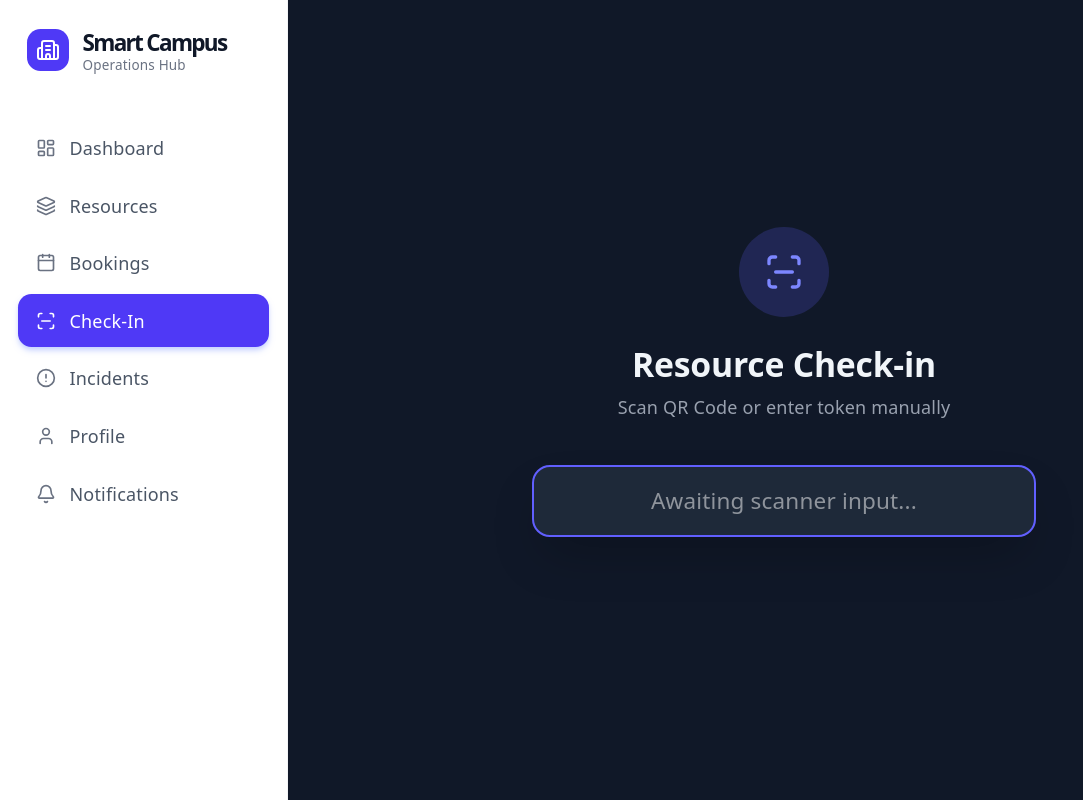
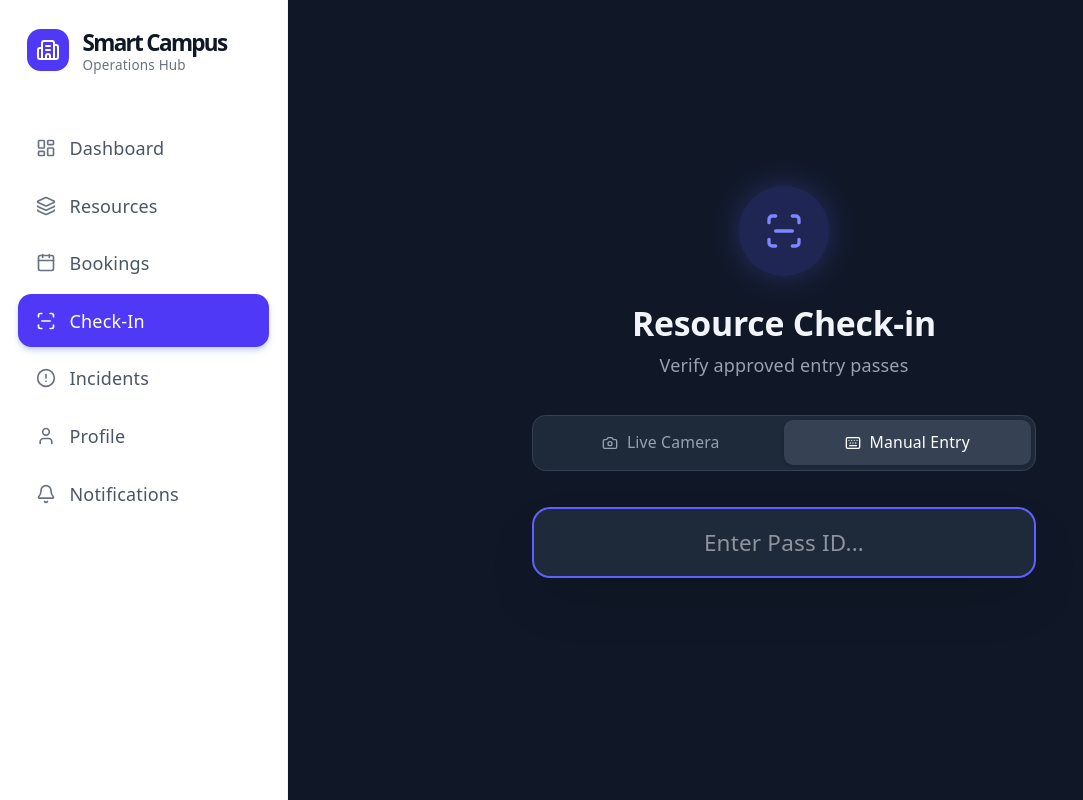
Before and after one commit to Janith303/it3030-paf-2026-Smart-Campus-group18, a React (Vite) app in the folder frontend/: page /admin/check-in in a window 1280 px wide. Shown: the whole page, without its empty margins (0-1083 px from the left). Built offline with nearby package versions, Linux system fonts and the light colour scheme.

Commit message:
QR scan using Camera

```diff
--- a/frontend/package.json
+++ b/frontend/package.json
@@ -11,10 +11,13 @@
   },
   "dependencies": {
     "@tailwindcss/vite": "^4.2.2",
+    "@yudiel/react-qr-scanner": "^2.5.1",
     "axios": "^1.14.0",
     "lucide-react": "^1.8.0",
+    "qrcode.react": "^4.2.0",
     "react": "^19.2.4",
     "react-dom": "^19.2.4",
+    "react-qr-code": "^2.0.18",
     "react-router-dom": "^7.14.0",
     "tailwindcss": "^4.2.2"
   },
--- a/frontend/src/components/Admin/CheckInScreen.jsx
+++ b/frontend/src/components/Admin/CheckInScreen.jsx
@@ -1,22 +1,28 @@
 import React, { useState } from 'react';
-import { Sidebar, Topbar } from './navbar'; // Adjust based on your setup
-import { ScanLine, CheckCircle2, AlertCircle, XCircle } from 'lucide-react';
+import { Sidebar, Topbar } from './navbar';
+import { ScanLine, CheckCircle2, AlertCircle, XCircle, Camera, Keyboard } from 'lucide-react';
+import { Scanner } from '@yudiel/react-qr-scanner';
 
 export default function CheckInScreen() {
   const [token, setToken] = useState('');
-  const [status, setStatus] = useState(null); // 'success', 'error', 'warning'
+  const [status, setStatus] = useState(null);
   const [message, setMessage] = useState('');
   const [bookingDetails, setBookingDetails] = useState(null);
 
-  const handleScan = async (e) => {
-    e.preventDefault();
-    if (!token.trim()) return;
+  const [useCamera, setUseCamera] = useState(false);
+  const [cameraError, setCameraError] = useState('');
+
+  const [cameras, setCameras] = useState([]);
+  const [activeCameraId, setActiveCameraId] = useState('');
+
+  const processToken = async (scannedToken) => {
+    if (!scannedToken || !scannedToken.trim()) return;
 
     setStatus(null);
     setBookingDetails(null);
 
     try {
-      const response = await fetch(`http://localhost:8080/api/bookings/verify?token=${token}`, {
+      const response = await fetch(`http://localhost:8080/api/bookings/verify?token=${scannedToken}`, {
         method: 'PATCH'
       });
 
@@ -35,39 +41,146 @@ export default function CheckInScreen() {
       setMessage("Server connection failed.");
     }
 
-    setToken(''); // Clear the input for the next scan
+    setToken('');
+  };
+
+  const handleManualSubmit = (e) => {
+    e.preventDefault();
+    processToken(token);
+  };
+
+  const toggleCamera = async (state) => {
+    setCameraError('');
+    setUseCamera(state);
+
+    if (state && cameras.length === 0) {
+      try {
+        await navigator.mediaDevices.getUserMedia({ video: true });
+        const devices = await navigator.mediaDevices.enumerateDevices();
+        const videoDevices = devices.filter(device => device.kind === 'videoinput');
+
+        setCameras(videoDevices);
+
+        // Make sure we actually grab a valid string ID
+        if (videoDevices.length > 0 && videoDevices[0].deviceId) {
+          setActiveCameraId(videoDevices[0].deviceId);
+        } else {
+          setCameraError("Camera found, but ID is missing. Check permissions.");
+        }
+      } catch (err) {
+        console.error(err);
+        setCameraError("Camera permission denied by browser.");
+      }
+    }
+  };
+
+  // Build the safest possible camera constraints to prevent OverconstrainedError
+  const getSafeConstraints = () => {
+    const baseConstraints = activeCameraId
+      ? { deviceId: { exact: activeCameraId } }
+      : { facingMode: "user" };
+
+    return {
+      ...baseConstraints,
+      width: { ideal: 640 }, // Keep resolution requests low and flexible
+      height: { ideal: 480 },
+      advanced: [] // This strips out Auto-Focus requests that crash laptop webcams!
+    };
   };
 
   return (
     <div className="flex min-h-screen bg-gray-900 text-white">
-      {/* Optional: You can hide the sidebar here to make it look like a dedicated security tablet */}
       <Sidebar />
       <div className="flex-1 flex flex-col ml-64">
 
         <main className="flex-1 p-8 flex items-center justify-center">
           <div className="max-w-md w-full">
 
-            <div className="text-center mb-10">
-              <div className="bg-indigo-500/20 w-20 h-20 rounded-full flex items-center justify-center mx-auto mb-6">
+            <div className="text-center mb-8">
+              <div className="bg-indigo-500/20 w-20 h-20 rounded-full flex items-center justify-center mx-auto mb-6 shadow-[0_0_30px_rgba(99,102,241,0.3)]">
                 <ScanLine size={40} className="text-indigo-400" />
               </div>
               <h2 className="text-3xl font-bold mb-2">Resource Check-in</h2>
-              <p className="text-gray-400">Scan QR Code or enter token manually</p>
+              <p className="text-gray-400">Verify approved entry passes</p>
             </div>
 
-            <form onSubmit={handleScan} className="mb-8">
+            <div className="flex bg-gray-800 rounded-xl p-1 mb-8 border border-gray-700">
+              <button
+                onClick={() => toggleCamera(true)}
+                className={`flex-1 flex items-center justify-center gap-2 py-2.5 rounded-lg text-sm font-medium transition-colors ${useCamera ? 'bg-gray-700 text-white shadow-sm' : 'text-gray-400 hover:text-gray-200'}`}
+              >
+                <Camera size={16} /> Live Camera
+              </button>
+              <button
+                onClick={() => toggleCamera(false)}
+                className={`flex-1 flex items-center justify-center gap-2 py-2.5 rounded-lg text-sm font-medium transition-colors ${!useCamera ? 'bg-gray-700 text-white shadow-sm' : 'text-gray-400 hover:text-gray-200'}`}
+              >
+                <Keyboard size={16} /> Manual Entry
+              </button>
+            </div>
+
+            {useCamera ? (
+              <div className="flex flex-col gap-4 mb-8">
+
+                {cameras.length > 1 && (
+                  <select
+                    value={activeCameraId}
+                    onChange={(e) => setActiveCameraId(e.target.value)}
+                    className="w-full bg-gray-800 border border-gray-700 text-white text-sm rounded-xl px-4 py-3 focus:outline-none focus:border-indigo-500"
+                  >
+                    {cameras.map((cam, index) => (
+                      <option key={cam.deviceId} value={cam.deviceId}>
+                        {cam.label || `Camera ${index + 1}`}
+                      </option>
+                    ))}
+                  </select>
+                )}
+
+                <div className="bg-black rounded-2xl overflow-hidden border-2 border-gray-700 shadow-2xl relative aspect-square flex items-center justify-center">
+                  {cameraError ? (
+                    <div className="text-center p-6">
+                      <AlertCircle size={40} className="text-red-500 mx-auto mb-4" />
+                      <p className="text-red-400 font-bold mb-2">Hardware Error</p>
+                      <p className="text-gray-400 text-sm">{cameraError}</p>
+                    </div>
+                  ) : (
+                    <>
+                     {/* FIXED: Using the new 'onScan' syntax for the latest library version */}
+                      <Scanner
+                        constraints={getSafeConstraints()}
+                        onScan={(detectedCodes) => {
+                          // The new library returns an array of detected codes
+                          if (detectedCodes && detectedCodes.length > 0) {
+                            toggleCamera(false);
+                            // Extract the actual string value from the first detected code
+                            processToken(detectedCodes[0].rawValue);
+                          }
+                        }}
+                        onError={(error) => setCameraError(error?.message || "Scanner failed to load.")}
+                      />
+                      <div className="absolute inset-0 border-[40px] border-black/40 pointer-events-none"></div>
+                      <div className="absolute top-4 left-0 right-0 text-center text-xs font-bold text-white/70 tracking-widest uppercase z-10">
+                        Point at QR Code
+                      </div>
+                    </>
+                  )}
+                </div>
+              </div>
+            ) : (
+              <form onSubmit={handleManualSubmit} className="mb-8">
                 <input
                   type="text"
                   autoFocus
-                placeholder="Awaiting scanner input..."
+                  placeholder="Enter Pass ID..."
                   value={token}
                   onChange={(e) => setToken(e.target.value)}
                   className="w-full bg-gray-800 border-2 border-gray-700 text-center text-xl rounded-2xl px-6 py-4 focus:outline-none focus:border-indigo-500 transition-colors shadow-2xl"
                 />
                 <button type="submit" className="hidden">Submit</button>
               </form>
+            )}
 
-            {/* --- Status Display --- */}
+            {/* Status Views */}
             {status === 'success' && bookingDetails && (
               <div className="bg-green-500/10 border border-green-500/20 rounded-2xl p-6 text-center animate-in fade-in zoom-in">
                 <CheckCircle2 size={48} className="text-green-500 mx-auto mb-4" />
@@ -82,7 +195,7 @@ export default function CheckInScreen() {
             )}
 
             {status === 'error' && (
-              <div className="bg-red-500/10 border border-red-500/20 rounded-2xl p-6 text-center animate-in shake">
+              <div className="bg-red-500/10 border border-red-500/20 rounded-2xl p-6 text-center animate-in shake duration-300">
                 <XCircle size={48} className="text-red-500 mx-auto mb-4" />
                 <h3 className="text-xl font-bold text-red-400 mb-2">Access Denied</h3>
                 <p className="text-gray-300">{message}</p>
--- a/frontend/src/components/Lecture/mybooking.jsx
+++ b/frontend/src/components/Lecture/mybooking.jsx
@@ -11,6 +11,7 @@ import {
   MessageSquare,
   QrCode // <-- Added QR Code icon
 } from 'lucide-react';
+import { QRCodeSVG } from 'qrcode.react';
 
 export default function MyBookings() {
   const [bookings, setBookings] = useState([]);
@@ -211,33 +212,37 @@ export default function MyBookings() {
         </div>
       )}
 
-      {/* --- NEW: QR Token/Entry Pass Modal --- */}
+   {/* --- UPGRADED: Real QR Code Entry Pass Modal --- */}
       {qrModal.isOpen && (
         <div className="fixed inset-0 z-50 flex items-center justify-center p-4 bg-black/50 backdrop-blur-sm">
           <div className="bg-white rounded-2xl p-8 max-w-sm w-full shadow-2xl animate-in fade-in zoom-in duration-200 border-t-8 border-indigo-600">
             <div className="flex flex-col items-center text-center">
-              <div className="bg-indigo-50 p-4 rounded-full mb-4 text-indigo-600">
-                <QrCode size={40} />
-              </div>
-              <h3 className="text-xl font-bold text-gray-900 mb-1">Access Token</h3>
+
+              <h3 className="text-xl font-bold text-gray-900 mb-1">Entry Pass</h3>
               <p className="text-sm text-gray-500 mb-6">Resource #{qrModal.resourceId}</p>
 
-              {/* Displaying the UUID Token clearly */}
-              <div className="bg-gray-50 border border-gray-200 rounded-xl p-4 w-full mb-6 break-all">
-                <code className="text-sm font-mono text-indigo-700 font-bold select-all">
-                  {qrModal.token}
-                </code>
+              {/* --- FIXED: Using QRCodeSVG instead --- */}
+              <div className="bg-white p-4 rounded-2xl shadow-sm border border-gray-100 mb-4 inline-block">
+                <QRCodeSVG
+                  value={qrModal.token || "ERROR-NO-TOKEN"}
+                  size={180}
+                  level="H"
+                />
               </div>
 
-              <p className="text-xs text-gray-400 mb-6 px-4">
-                Present this token code to the security personnel at the resource location for check-in.
+              <p className="text-[10px] text-gray-400 font-mono mb-6 uppercase tracking-wider">
+                ID: {qrModal.token ? qrModal.token.split('-')[0] : 'N/A'}
+              </p>
+
+              <p className="text-sm font-medium text-gray-600 mb-6 px-4">
+                Present this QR code to the security personnel for scanning.
               </p>
 
               <button
                 onClick={() => setQrModal({ isOpen: false, token: '', resourceId: '' })}
-                className="w-full bg-indigo-600 text-white font-medium py-3 rounded-xl hover:bg-indigo-700 transition-colors"
+                className="w-full bg-indigo-600 text-white font-bold py-3 rounded-xl hover:bg-indigo-700 transition-colors shadow-md shadow-indigo-200"
               >
-                Done
+                Close Pass
               </button>
             </div>
           </div>
```
Lines whose indentation alone changed are shown as unchanged.
